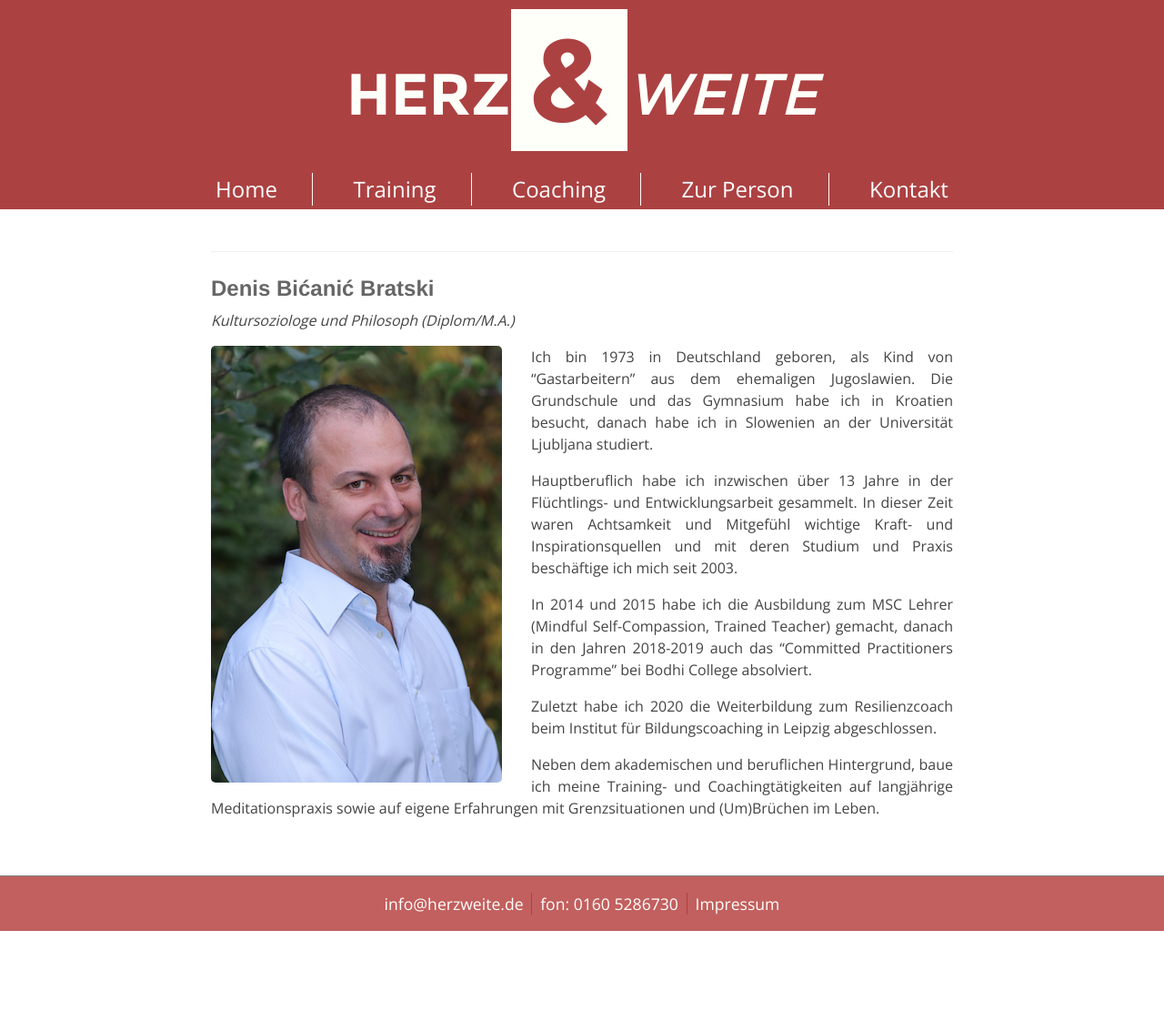
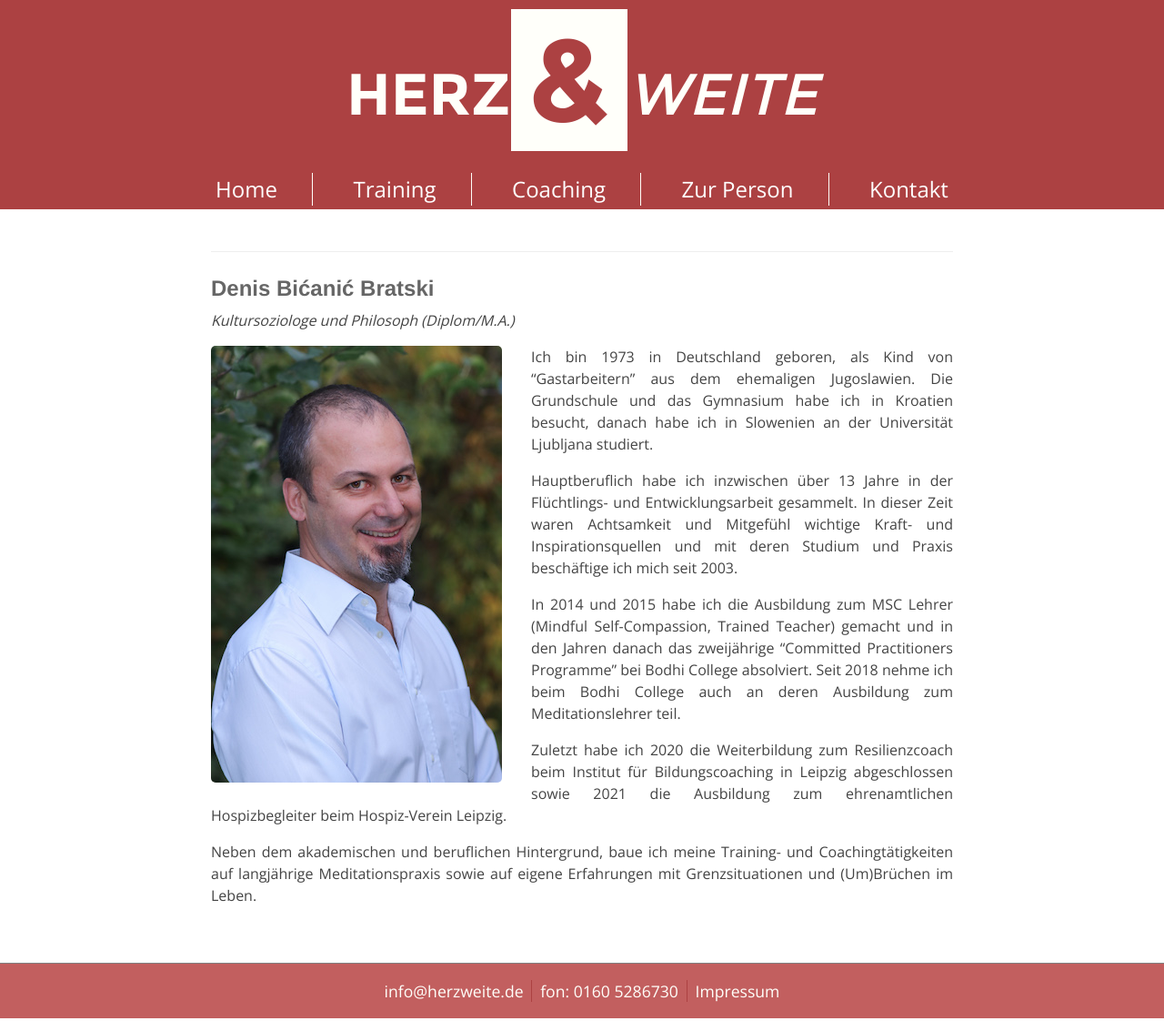
Before and after one commit to herzweite/herzweite.github.io, a Jekyll site: the page built from zur-person.md, in a window 1280 px wide. Shown: the whole page at 91% size. Built offline with Jekyll 4.4.1, drawn with Linux system fonts in a browser that asks for light colours; our own code applies the rules of GitHub Pages for plain Markdown files; before the commit the page ends 1026 px from its top, so only the background shows below that.

Commit message:
Update zur-person.md

```diff
--- a/zur-person.md
+++ b/zur-person.md
@@ -9,8 +9,8 @@ Ich bin 1973 in Deutschland geboren, als Kind von "Gastarbeitern" aus dem ehemal
 
 Hauptberuflich habe ich inzwischen über 13 Jahre in der Flüchtlings- und Entwicklungsarbeit gesammelt. In dieser Zeit waren Achtsamkeit und Mitgefühl wichtige Kraft- und Inspirationsquellen und mit deren Studium und Praxis beschäftige ich mich seit 2003.
 
-In 2014 und 2015 habe ich die Ausbildung zum MSC Lehrer (Mindful Self-Compassion, Trained Teacher) gemacht, danach in den Jahren 2018-2019 auch das "Committed Practitioners Programme" bei Bodhi College absolviert.
+In 2014 und 2015 habe ich die Ausbildung zum MSC Lehrer (Mindful Self-Compassion, Trained Teacher) gemacht und in den Jahren danach das zweijährige "Committed Practitioners Programme" bei Bodhi College absolviert. Seit 2018 nehme ich beim Bodhi College auch an deren Ausbildung zum Meditationslehrer teil.
 
-Zuletzt habe ich 2020 die Weiterbildung zum Resilienzcoach beim Institut für Bildungscoaching in Leipzig abgeschlossen.
+Zuletzt habe ich 2020 die Weiterbildung zum Resilienzcoach beim Institut für Bildungscoaching in Leipzig abgeschlossen sowie 2021 die Ausbildung zum ehrenamtlichen Hospizbegleiter beim Hospiz-Verein Leipzig.
 
 Neben dem akademischen und beruflichen Hintergrund, baue ich meine Training- und Coachingtätigkeiten auf langjährige Meditationspraxis sowie auf eigene Erfahrungen mit Grenzsituationen und (Um)Brüchen im Leben.
```
